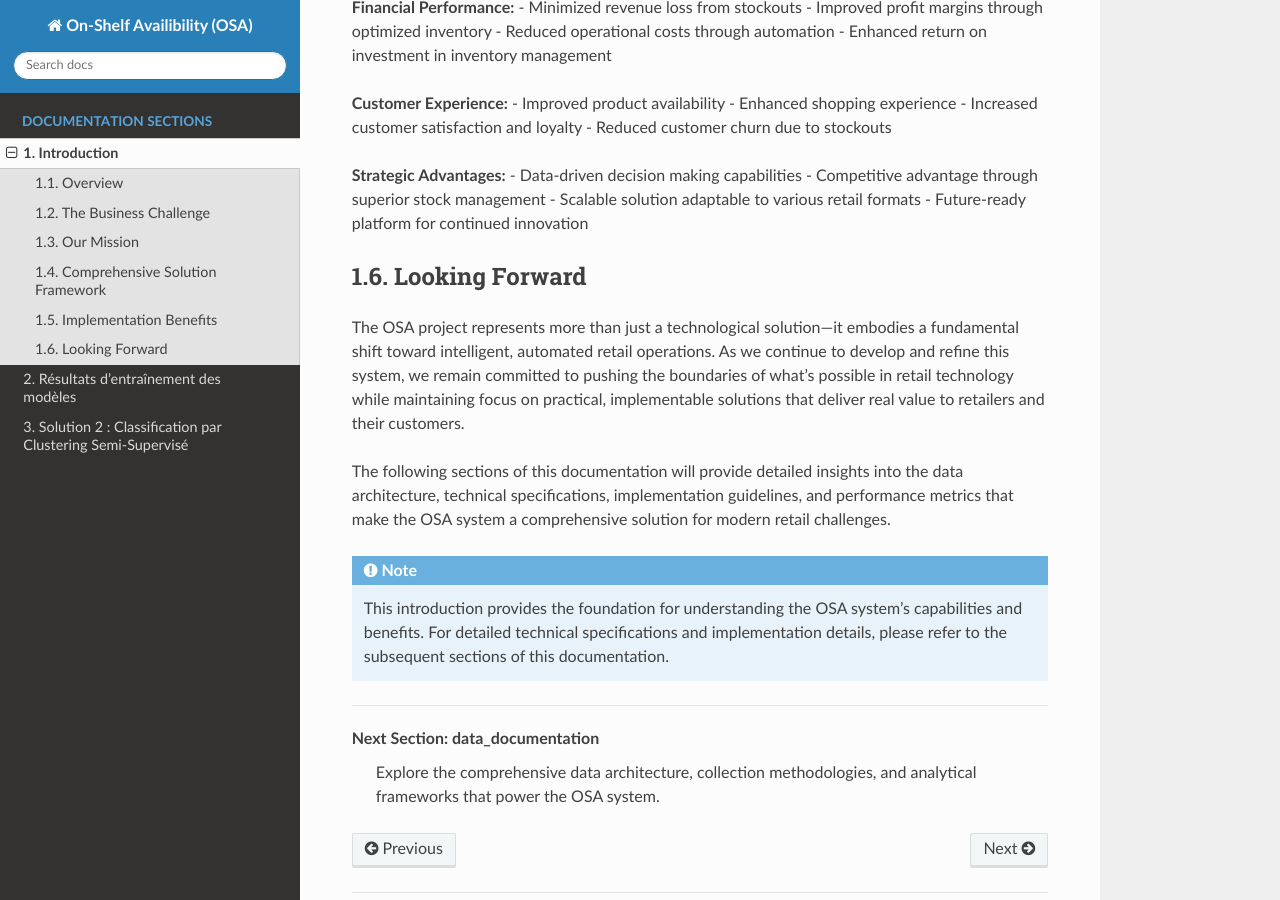
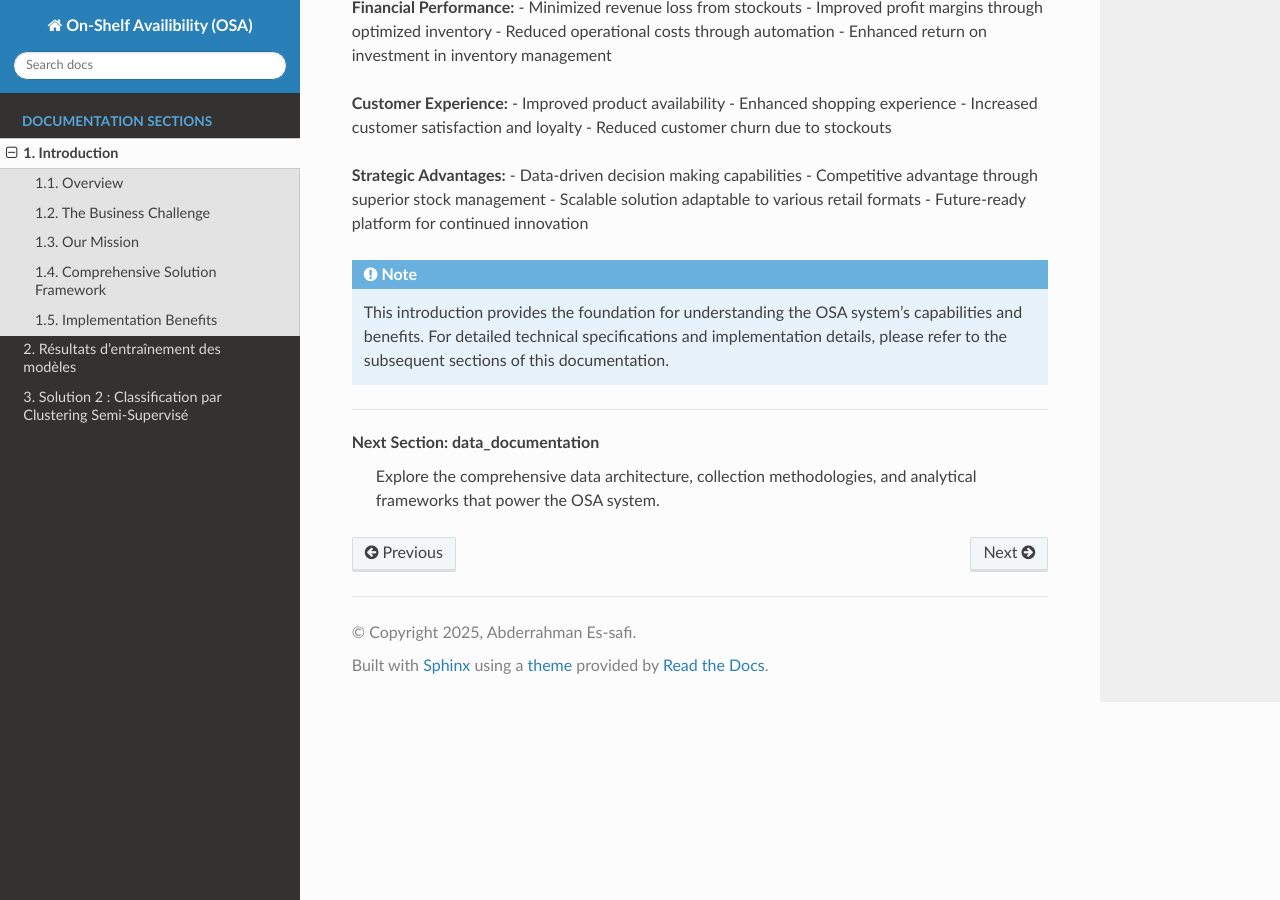
Before and after one commit to Amine-te/OSA_app, a Sphinx documentation site: the page built from docs/source/introduction.rst, in a window 1280 px wide and 900 px high, scrolled down 3037 px. Built offline with Sphinx 7.4.7 and the Read the Docs theme 3.1.0, drawn with Linux system fonts in a browser that asks for light colours; pages that are not in the unit, such as notebooks, are missing from menus.

Commit message:
update docs/source

```diff
--- a/docs/source/introduction.rst
+++ b/docs/source/introduction.rst
@@ -105,13 +105,6 @@ The OSA system delivers tangible benefits across multiple dimensions:
 - Scalable solution adaptable to various retail formats
 - Future-ready platform for continued innovation
 
-Looking Forward
----------------
-
-The OSA project represents more than just a technological solution—it embodies a fundamental shift toward intelligent, automated retail operations. As we continue to develop and refine this system, we remain committed to pushing the boundaries of what's possible in retail technology while maintaining focus on practical, implementable solutions that deliver real value to retailers and their customers.
-
-The following sections of this documentation will provide detailed insights into the data architecture, technical specifications, implementation guidelines, and performance metrics that make the OSA system a comprehensive solution for modern retail challenges.
-
 .. note::
    This introduction provides the foundation for understanding the OSA system's capabilities and benefits. For detailed technical specifications and implementation details, please refer to the subsequent sections of this documentation.
 
```
